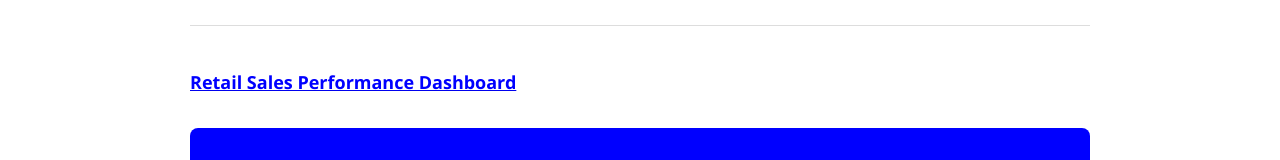
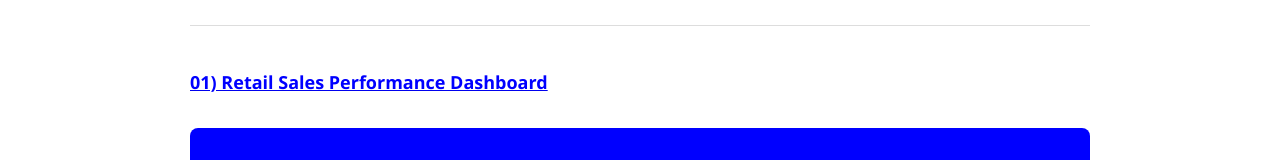
Before and after one commit to Navid-Ishaq/detleng-case-studies, a plain HTML site: page case-studies.html in a window 1280 px wide. Shown: the part 305-465 px from the top of the page. Drawn offline with Linux system fonts and the light colour scheme.

Commit message:
Update case-studies.html

```diff
--- a/case-studies.html
+++ b/case-studies.html
@@ -388,7 +388,7 @@ h1{
 
 
 <a href="/01-retail-sales-performance-dashboard/cs-001.html">
-       <strong style="color:blue;">Retail Sales Performance Dashboard</strong>
+       <strong style="color:blue;">01) Retail Sales Performance Dashboard</strong>
 </a>
 
 
```
